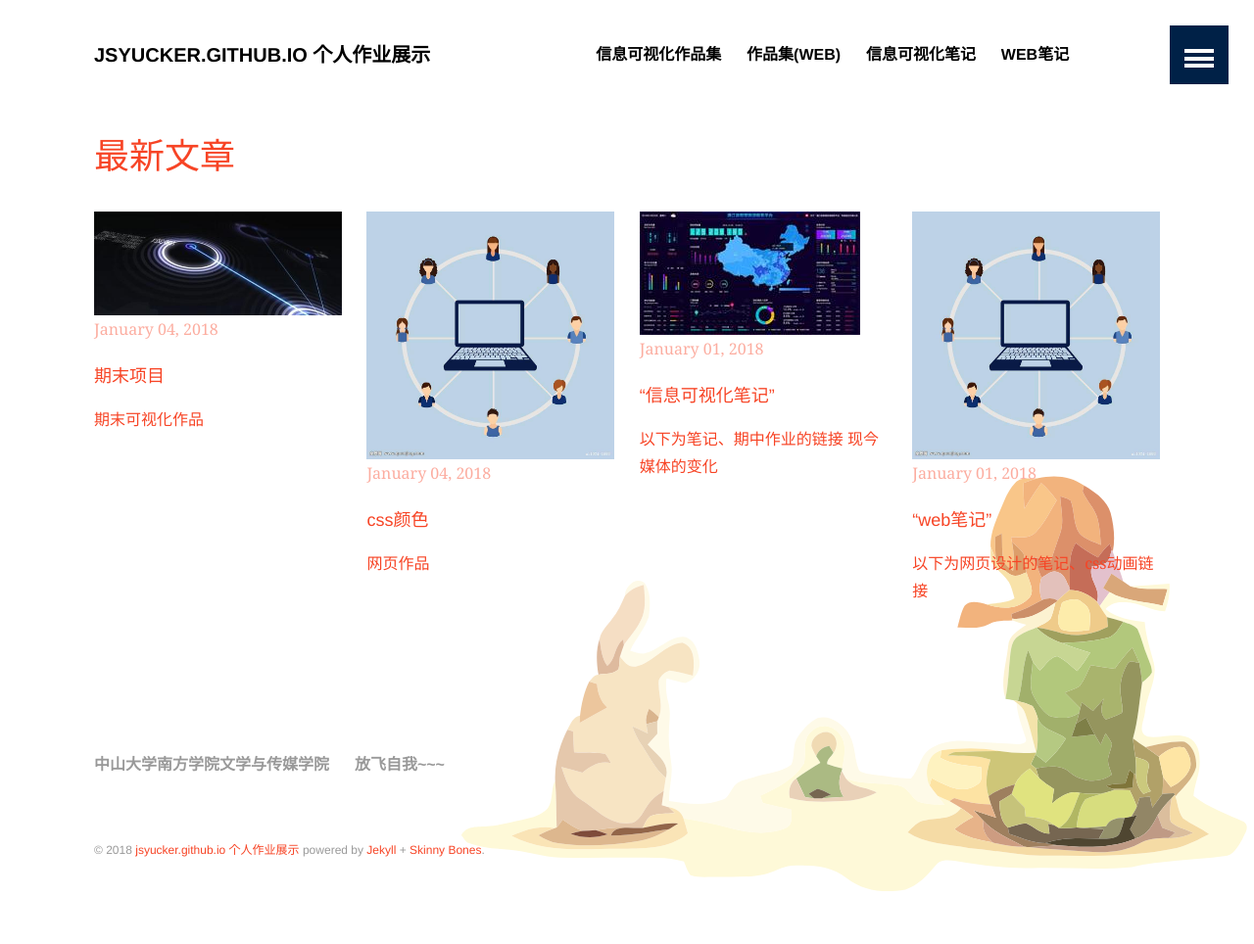
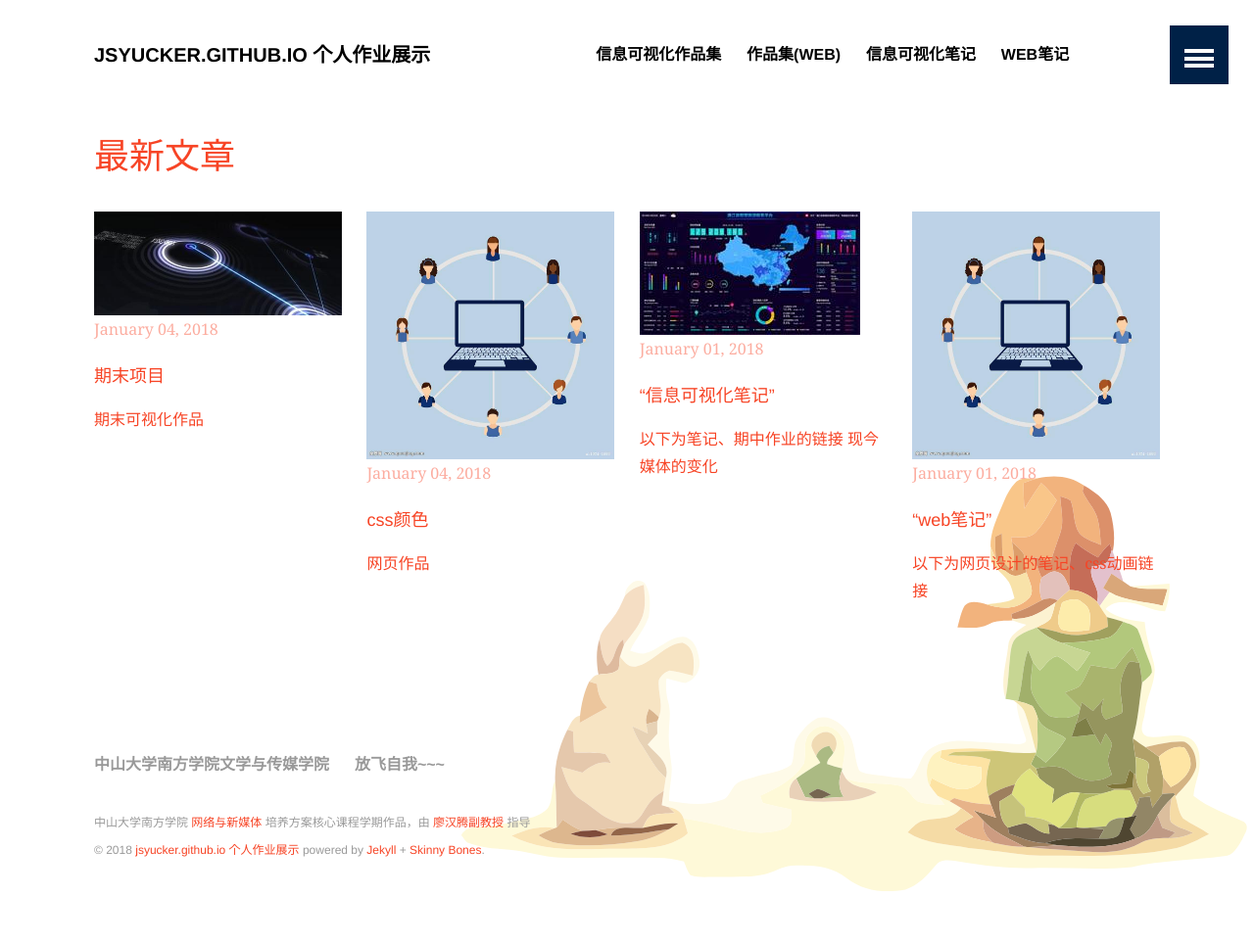
Before and after one commit to WWWWp/jsyucker.github.io, a Jekyll site: the page built from index.md, in a window 1280 px wide. Shown: the whole page at 98% size. Built offline with Jekyll 4.4.1, drawn with Linux system fonts in a browser that asks for light colours; some of the changed lines change nothing that is shown.

Commit message:
再改页脚

```diff
--- a/_config.yml
+++ b/_config.yml
@@ -2,7 +2,7 @@
 
 title: "jsyucker.github.io 个人作业展示"
 description: "在网页中乱搞！"
-+affiliation: "中山大学南方学院 <a href = 'http://wcy.nfu.edu.cn/zh/教学教务/培养方案/网络与新媒体/'>网络与新媒体</a> 培养方案核心课程学期作品，由 <a href='http://wcy.nfu.edu.cn/zh/学院概况/师资队伍/廖汉腾/'>廖汉腾副教授</a> 指导"
+affiliation: "中山大学南方学院 <a href = 'http://wcy.nfu.edu.cn/zh/教学教务/培养方案/网络与新媒体/'>网络与新媒体</a> 培养方案核心课程学期作品，由 <a href='http://wcy.nfu.edu.cn/zh/学院概况/师资队伍/廖汉腾/'>廖汉腾副教授</a> 指导"
 logo: # 120x120 px default image used for Twitter summary card
 teaser: # 400x250 px default teaser image used in image archive grid
 locale: zh_CN
```
